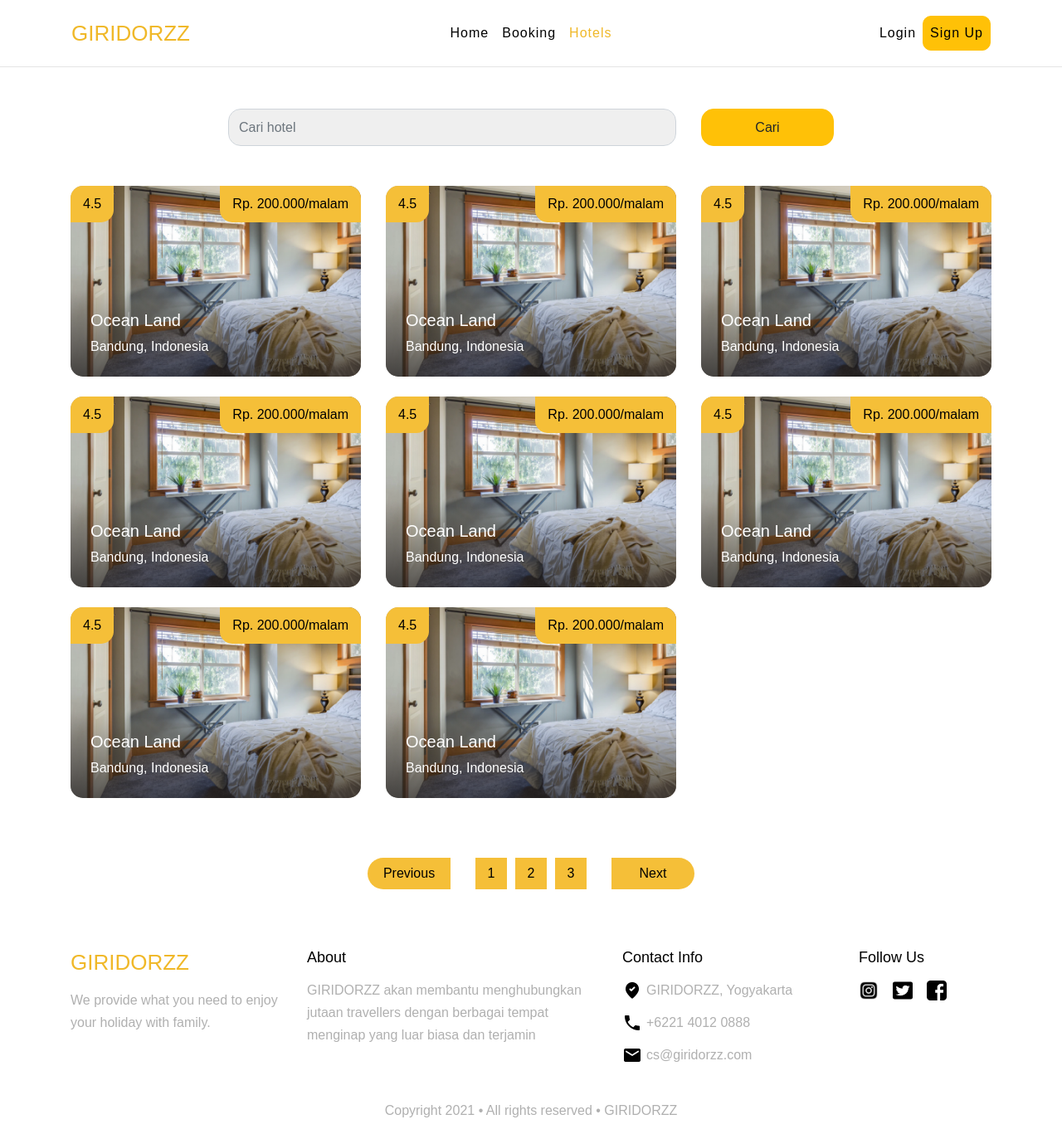
After one commit to onnyvergiean/GIRIDORZZ, a PHP site: page /daftar-hotel.html in a window 1280 px wide. The commit adds this page. Shown: the whole page at 83% size. Run offline with PHP 8.4, Linux system fonts and the light colour scheme.

Commit message:
add daftar hotel + styling

```diff
--- a/Assets/css/details.css
+++ b/Assets/css/details.css
@@ -55,6 +55,18 @@ ol.breadcrumb {
 .breadcrumb-item a {
   color: #b0b0b0 !important;
   font-style: normal;
+}
+
+.search-section .search-bar {
+  border-radius: 15px;
+  height: 45px;
+  background-color: #EFEFEF!important;
+}
+
+.search-section .search-button {
+  border-radius: 15px;
+  width: 100%;
+  height: 45px;
 }
 
 .col-auto {
@@ -132,6 +144,81 @@ ol.breadcrumb {
   line-height: 27px;
 }
 
+.daftar-hotel .card-hotel {
+  width: 100%;
+  height: 230px;
+  background-color: #EFEFEF;
+  border-radius: 15px;
+  position: relative;
+  overflow: hidden;
+  margin-bottom: 24px;
+}
+
+.daftar-hotel .card-hotel .rating,
+.daftar-hotel .card-hotel .price {
+  position: absolute;
+  top: 0;
+  background-color: #f5bf38;
+  color: black;
+  padding: 10px 15px;
+}
+
+.daftar-hotel .card-hotel .rating {
+  left: 0;
+  border-bottom-right-radius: 15px;
+}
+
+.daftar-hotel .card-hotel .price {
+  right: 0;
+  border-bottom-left-radius: 15px;
+}
+
+.daftar-hotel .card-hotel img {
+  width: auto;
+  height: 100%;
+}
+
+.daftar-hotel .card-hotel .layer-shadow {
+  position: absolute;
+  left: 0;
+  bottom: 0;
+  right: 0;
+  color: white!important;
+  padding: 24px;
+  background: linear-gradient(#00000000, rgba(31, 29, 29, 0.664));
+}
+
+.daftar-hotel .card-hotel .layer-shadow :is(h1, h2, h3, h4, h5, h6, h7){
+  color: white;
+}
+
+.pagination .pagination-control {
+  padding: 25px auto;
+  width: 100px;
+  height: 38px;
+  margin: 0 25px;
+  background-color: #f5bf38;
+  border: none;
+}
+
+.pagination .pagination-control.prev {
+  border-top-left-radius: 38px;;
+  border-bottom-left-radius: 38px;;
+}
+
+.pagination .pagination-control.next {
+  border-top-right-radius: 38px;;
+  border-bottom-right-radius: 38px;;
+}
+
+.pagination .pagination-number {
+  background-color: #f5bf38;
+  width: 38px;
+  height: 38px;
+  margin: 0 5px;
+  border: none;
+}
+
 .img-icon img {
   margin-top: 40px;
   height: 73px !important;
--- /dev/null
+++ b/daftar-hotel.html
@@ -0,0 +1,220 @@
+<!doctype html>
+<html lang="en">
+
+<head>
+    <!-- Required meta tags -->
+    <meta charset="utf-8">
+    <meta name="viewport" content="width=device-width, initial-scale=1, shrink-to-fit=no">
+    <link rel="shortcut icon" href="./Assets/Images/logo.png" type="image/x-icon">
+    <!-- Bootstrap CSS -->
+    <link rel="stylesheet" href="https://stackpath.bootstrapcdn.com/bootstrap/4.3.1/css/bootstrap.min.css"
+    integrity="sha384-ggOyR0iXCbMQv3Xipma34MD+dH/1fQ784/j6cY/iJTQUOhcWr7x9JvoRxT2MZw1T" crossorigin="anonymous">
+    <link rel="stylesheet" href="./Assets/css/details.css">
+
+    <title>GIRIDORZZ</title>
+</head>
+
+<body>
+    <header>
+        <nav class="navbar navbar-expand-lg navbar-light container">
+            <a href=" details.html" class="brand-text-wrapper">
+                <span class="brand-text-icon">GIRIDORZZ</span>
+            </a>
+            <nav class="navbar-nav navbar-center">
+                <a class="nav-link" href="details.html">
+                    Home
+                </a>
+                <a class="nav-link" href="#">
+                    Booking
+                </a>
+                <a class="nav-link active" href="#">
+                    Hotels
+                </a>
+            </nav>
+            <nav class="navbar navbar-nav " style="position: absolute; top: 0; right: 0;">
+                <a class="nav-link" href="details.html">
+                    Login
+                </a>
+                <button class="btn btn-warning nav-link" href="#">
+                    Sign Up
+                </button>
+            </nav>
+
+        </nav>
+    </header>
+    <section class="container search-section">
+        <div class="row justify-content-center">
+            <div class="col-6">
+                <input type="text" id="" class="form-control search-bar" placeholder="Cari hotel">
+            </div>
+            <div class="col-2">
+                <button class="btn btn-warning search-button" href="#">
+                    Cari
+                </button>
+            </div>
+        </div>
+    </section>
+    <main class="container my-5 daftar-hotel">
+        <div class="row">
+            <div class="col-4">
+                <div class="card-hotel">
+                    <div class="rating">4.5</div>
+                    <div class="price">Rp. 200.000/malam</div>
+                    <img src="Assets/Images/imgBedroom.png" alt="">
+                    <div class="layer-shadow">
+                        <h5>Ocean Land</h5>
+                        <h7>Bandung, Indonesia</h7>
+                    </div>
+                </div>
+            </div>
+            <div class="col-4">
+                <div class="card-hotel">
+                    <div class="rating">4.5</div>
+                    <div class="price">Rp. 200.000/malam</div>
+                    <img src="Assets/Images/imgBedroom.png" alt="">
+                    <div class="layer-shadow">
+                        <h5>Ocean Land</h5>
+                        <h7>Bandung, Indonesia</h7>
+                    </div>
+                </div>
+            </div>
+            <div class="col-4">
+                <div class="card-hotel">
+                    <div class="rating">4.5</div>
+                    <div class="price">Rp. 200.000/malam</div>
+                    <img src="Assets/Images/imgBedroom.png" alt="">
+                    <div class="layer-shadow">
+                        <h5>Ocean Land</h5>
+                        <h7>Bandung, Indonesia</h7>
+                    </div>
+                </div>
+            </div>
+            <div class="col-4">
+                <div class="card-hotel">
+                    <div class="rating">4.5</div>
+                    <div class="price">Rp. 200.000/malam</div>
+                    <img src="Assets/Images/imgBedroom.png" alt="">
+                    <div class="layer-shadow">
+                        <h5>Ocean Land</h5>
+                        <h7>Bandung, Indonesia</h7>
+                    </div>
+                </div>
+            </div>
+            <div class="col-4">
+                <div class="card-hotel">
+                    <div class="rating">4.5</div>
+                    <div class="price">Rp. 200.000/malam</div>
+                    <img src="Assets/Images/imgBedroom.png" alt="">
+                    <div class="layer-shadow">
+                        <h5>Ocean Land</h5>
+                        <h7>Bandung, Indonesia</h7>
+                    </div>
+                </div>
+            </div>
+            <div class="col-4">
+                <div class="card-hotel">
+                    <div class="rating">4.5</div>
+                    <div class="price">Rp. 200.000/malam</div>
+                    <img src="Assets/Images/imgBedroom.png" alt="">
+                    <div class="layer-shadow">
+                        <h5>Ocean Land</h5>
+                        <h7>Bandung, Indonesia</h7>
+                    </div>
+                </div>
+            </div>
+            <div class="col-4">
+                <div class="card-hotel">
+                    <div class="rating">4.5</div>
+                    <div class="price">Rp. 200.000/malam</div>
+                    <img src="Assets/Images/imgBedroom.png" alt="">
+                    <div class="layer-shadow">
+                        <h5>Ocean Land</h5>
+                        <h7>Bandung, Indonesia</h7>
+                    </div>
+                </div>
+            </div>
+            <div class="col-4">
+                <div class="card-hotel">
+                    <div class="rating">4.5</div>
+                    <div class="price">Rp. 200.000/malam</div>
+                    <img src="Assets/Images/imgBedroom.png" alt="">
+                    <div class="layer-shadow">
+                        <h5>Ocean Land</h5>
+                        <h7>Bandung, Indonesia</h7>
+                    </div>
+                </div>
+            </div>
+        </div>
+    </main>
+
+    <section class="pagination">
+        <div class="container">
+            <div class="row justify-content-center">
+                <button class="pagination-control prev">Previous</button>
+                <button class="pagination-number">1</button>
+                <button class="pagination-number">2</button>
+                <button class="pagination-number">3</button>
+                <button class="pagination-control next">Next</button>
+            </div>
+        </div>
+    </section>
+
+
+    <footer class="container">
+        <div class="row" style="margin-top: 69px;">
+            <div class="col-3"> <span class="brand-text-icon">GIRIDORZZ</span>
+                <p class="p-footer">We provide what you need to enjoy your
+                    holiday with family.</p>
+            </div>
+            <div class="col-4">
+                <span class="footer-title">About <p class="p-footer">GIRIDORZZ akan membantu menghubungkan jutaan
+                        travellers dengan
+                        berbagai tempat menginap yang luar biasa dan terjamin </p></span>
+            </div>
+            <div class="col-3">
+                <span class="footer-title">Contact Info <div style="margin-top: 12px;"><img class="footer-icon"
+                            src=" ./Assets/Images/Icon/ic_round-where-to-vote.png" alt="location">
+                        <span class="p-footer" style="margin-top: 12px;">
+                            GIRIDORZZ, Yogyakarta
+                        </span>
+                    </div>
+                    <div style="margin-top: 12px;"><img class="footer-icon"
+                            src="./Assets/Images/Icon/ic_baseline-local-phone.png" alt="phone">
+                        <span class="p-footer">
+                            +6221 4012 0888</span>
+                    </div>
+                    <div style="margin-top: 12px;"><img class="footer-icon"
+                            src="./Assets/Images/Icon/ic_round-email.png" alt="phone">
+                        <span class="p-footer">
+                            cs@giridorzz.com</span>
+                    </div>
+                </span>
+            </div>
+            <div class="col-2">
+                <span class="footer-title">Follow Us
+                    <div style="margin-top: 12px;">
+                        <img class="footer-icon" src="./Assets/Images/Icon/uim_instagram-alt.png" alt="ig">
+                        <img class="footer-icon" style="margin-left: 12px;"
+                            src="./Assets/Images/Icon/fa-brands_twitter-square.png" alt="ig">
+                        <img class="footer-icon" style="margin-left: 12px;"
+                            src="./Assets/Images/Icon/brandico_facebook-rect.png" alt="ig">
+                    </div>
+                </span>
+            </div>
+        </div>
+        <p class="footer-last-text text-center">Copyright 2021 • All rights reserved • GIRIDORZZ</p>
+    </footer>
+    <!-- Optional JavaScript -->
+    <!-- jQuery first, then Popper.js, then Bootstrap JS -->
+    <script src=" https://code.jquery.com/jquery-3.3.1.slim.min.js"
+        integrity="sha384-q8i/X+965DzO0rT7abK41JStQIAqVgRVzpbzo5smXKp4YfRvH+8abtTE1Pi6jizo" crossorigin="anonymous">
+    </script>
+    <script src="https://cdnjs.cloudflare.com/ajax/libs/popper.js/1.14.7/umd/popper.min.js"
+        integrity="sha384-UO2eT0CpHqdSJQ6hJty5KVphtPhzWj9WO1clHTMGa3JDZwrnQq4sF86dIHNDz0W1" crossorigin="anonymous">
+    </script>
+    <script src="https://stackpath.bootstrapcdn.com/bootstrap/4.3.1/js/bootstrap.min.js"
+        integrity="sha384-JjSmVgyd0p3pXB1rRibZUAYoIIy6OrQ6VrjIEaFf/nJGzIxFDsf4x0xIM+B07jRM" crossorigin="anonymous">
+    </script>
+</body>
+
+</html>
```
